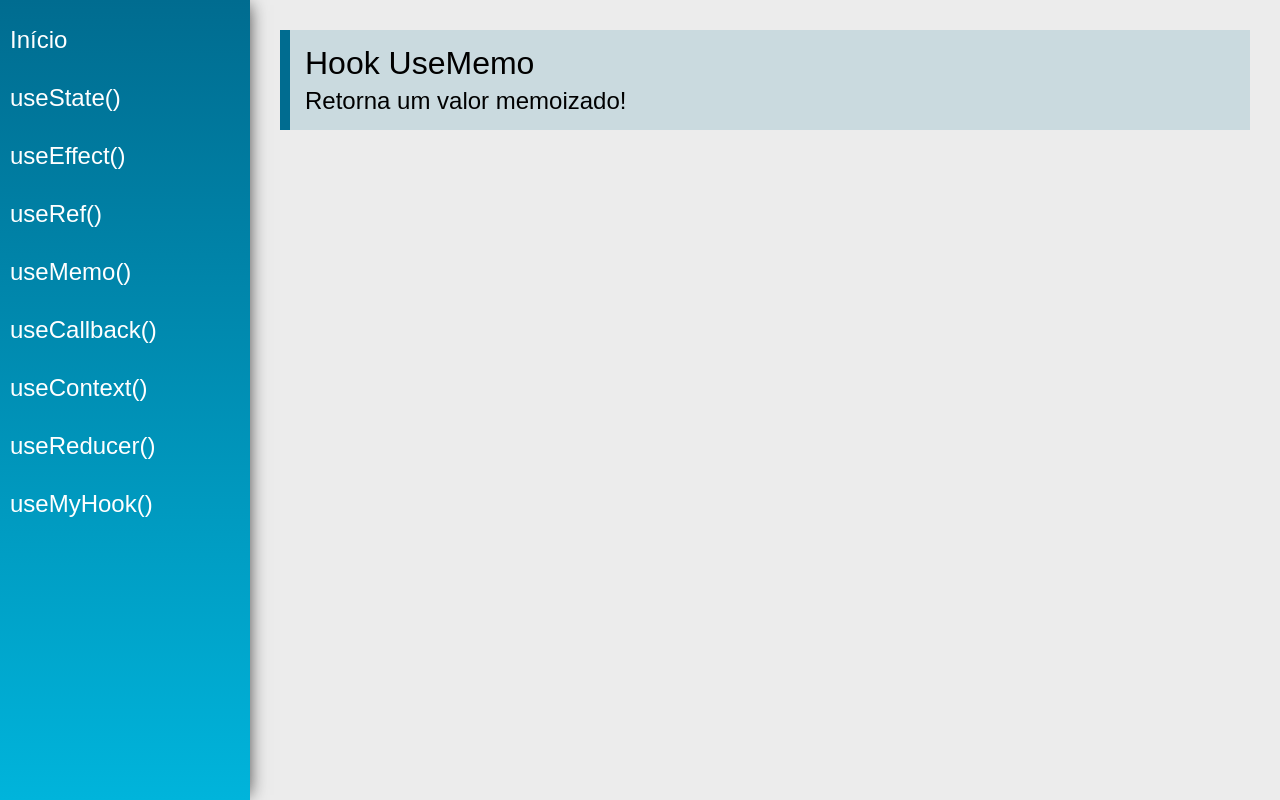
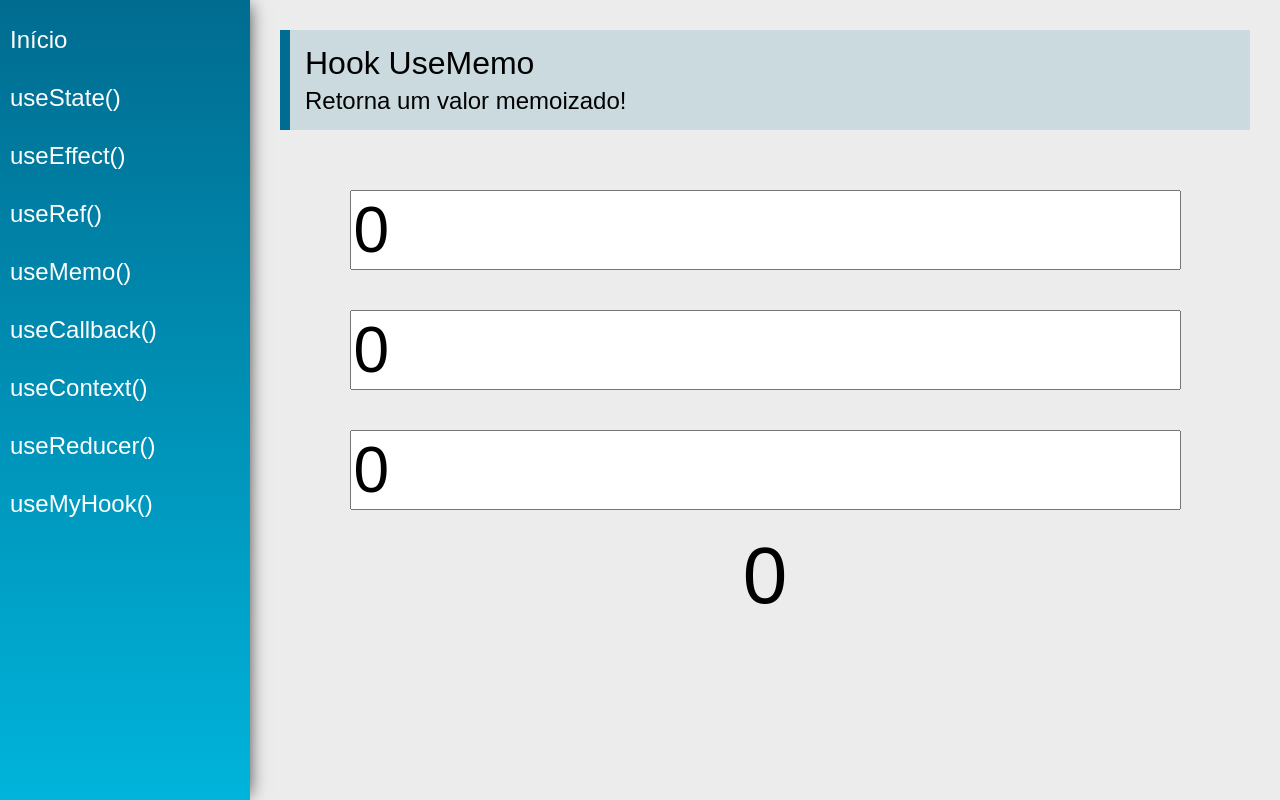
Before and after one commit to josealves380/hooks, a React (Create React App) app: page /useMemo in a window 1280 px wide. Built offline with nearby package versions, Linux system fonts and the light colour scheme.

Commit message:
Criando uma função para somar dois input

```diff
--- a/src/views/examples/UseMemo.jsx
+++ b/src/views/examples/UseMemo.jsx
@@ -1,13 +1,35 @@
-import React from 'react'
+import React, { useState } from 'react'
 import PageTitle from '../../components/layout/PageTitle'
 
-const UseMemo = (props) => {
+function sum(a,b) {
+    return a + b
+}
+
+const UseMemo = props => {
+    const [n1, setN1] = useState(0)
+    const [n2, setN2] = useState(0)
+    const [n3, setN3] = useState(0)
+
+    const result = sum(n1, n2)
+
     return (
         <div className="UseMemo">
             <PageTitle
                 title="Hook UseMemo"
-                subtitle="Retorna um valor memoizado!"
-            />
+                subtitle="Retorna um valor memoizado!" />
+            <div className="center">
+                <input type="number" className="input"
+                    value={n1} onChange={e => setN1(parseInt(e.target.value))} />
+            </div>
+            <div className="center">
+                <input type="number" className="input"
+                    value={n2} onChange={e => setN2(parseInt(e.target.value))} />
+            </div>
+            <div className="center">
+                <input type="number" className="input"
+                    value={n3} onChange={e => setN3(parseInt(e.target.value))} />
+                    <span className="text">{result}</span>
+            </div>
         </div>
     )
 }
```
Also changed, not shown: 1 other file (tests, documents, lock files or other folders).
